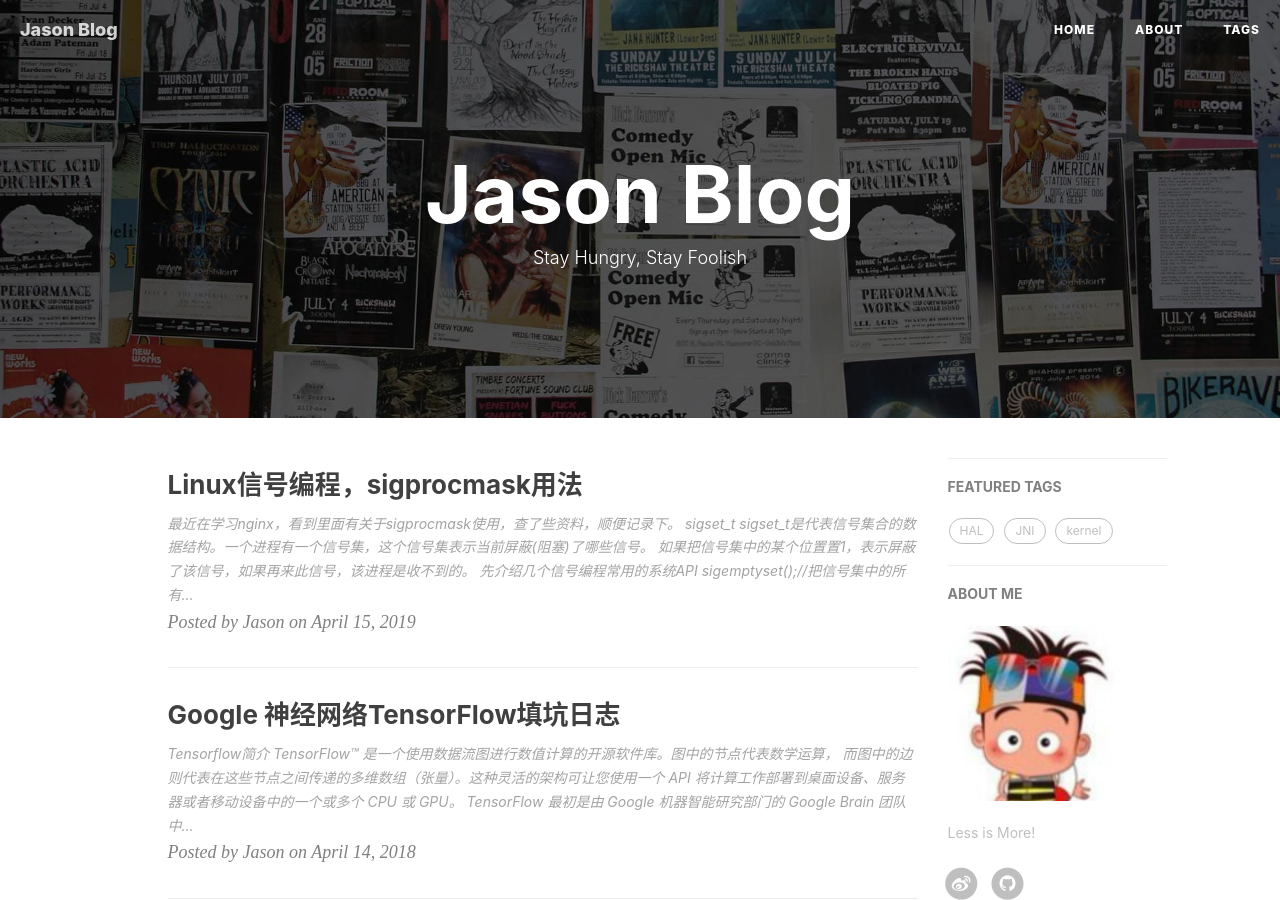
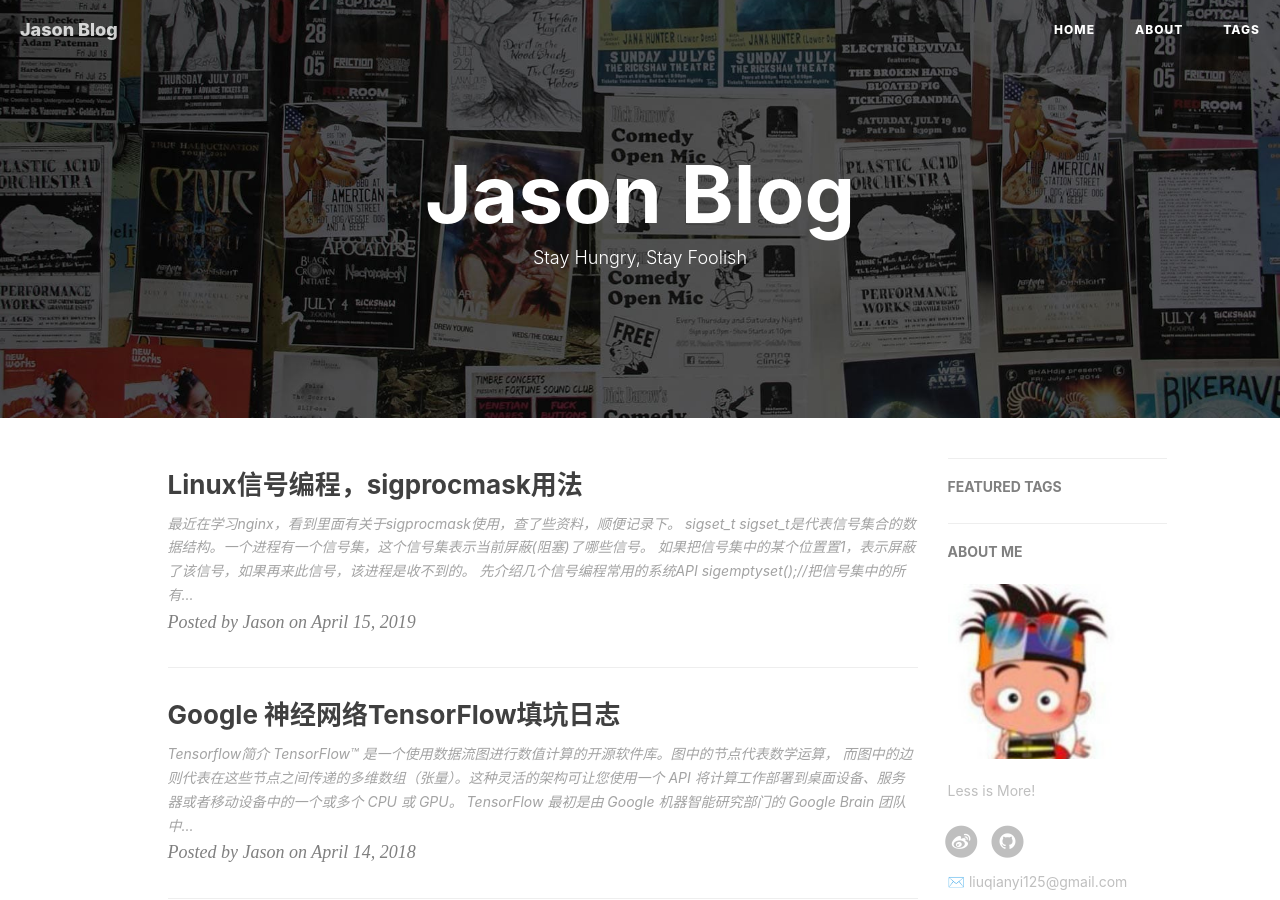
Before and after one commit to jason--liu/jason--liu.github.io, a Jekyll site: the page built from index.html, in a window 1280 px wide and 900 px high. Built offline with Jekyll 4.4.1, drawn with Linux system fonts in a browser that asks for light colours; nearby versions of some CDN libraries; the list of posts is cut into pages by our own code; comment, search, counter and statistics services are not loaded.

```diff
--- a/_config.yml
+++ b/_config.yml
@@ -52,6 +52,7 @@ markdown: kramdown
 highlighter: rouge
 kramdown:
   input: GFM                            # use Github Flavored Markdown !important
+  hard_wrap: true
 
 
 
@@ -67,7 +68,7 @@ gitalk:
   repo: jason--liu.github.io    #仓库名称
   owner: jason--liu    #github用户名
   admin: jason--liu
-  distractionFreeMode: true #是否启用类似FB的阴影遮罩
+  distractionFreeMode: fasle #是否启用类似FB的阴影遮罩
 
 
 # 统计
@@ -86,7 +87,7 @@ ga_domain: auto             # 默认的是 auto, 这里我是自定义了的域
 
 # Featured Tags
 featured-tags: true                     # 是否使用首页标签
-featured-condition-size: 1              # 相同标签数量大于这个数，才会出现在首页
+featured-condition-size: 3 # 相同标签数量大于这个数，才会出现在首页
 
 
 
```
